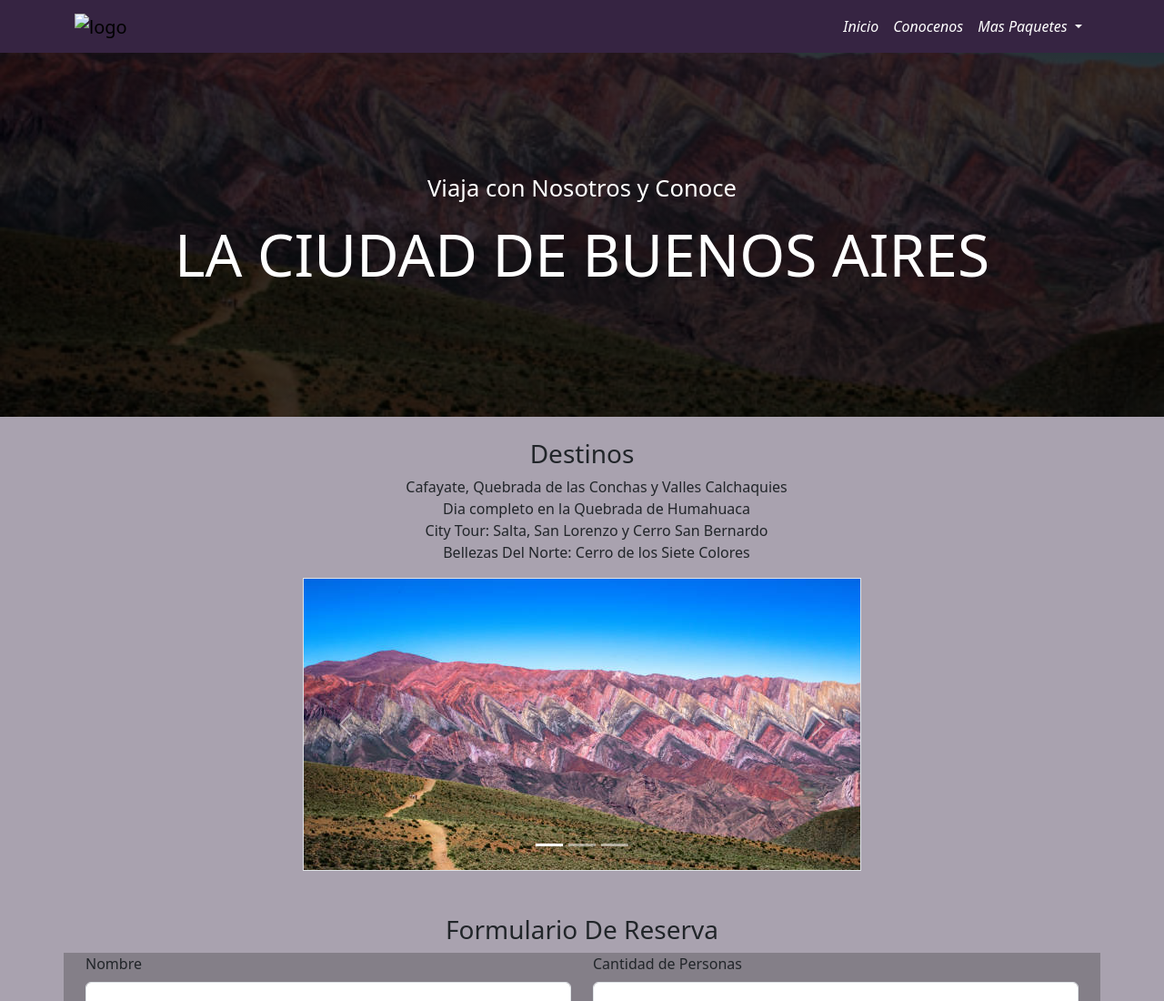
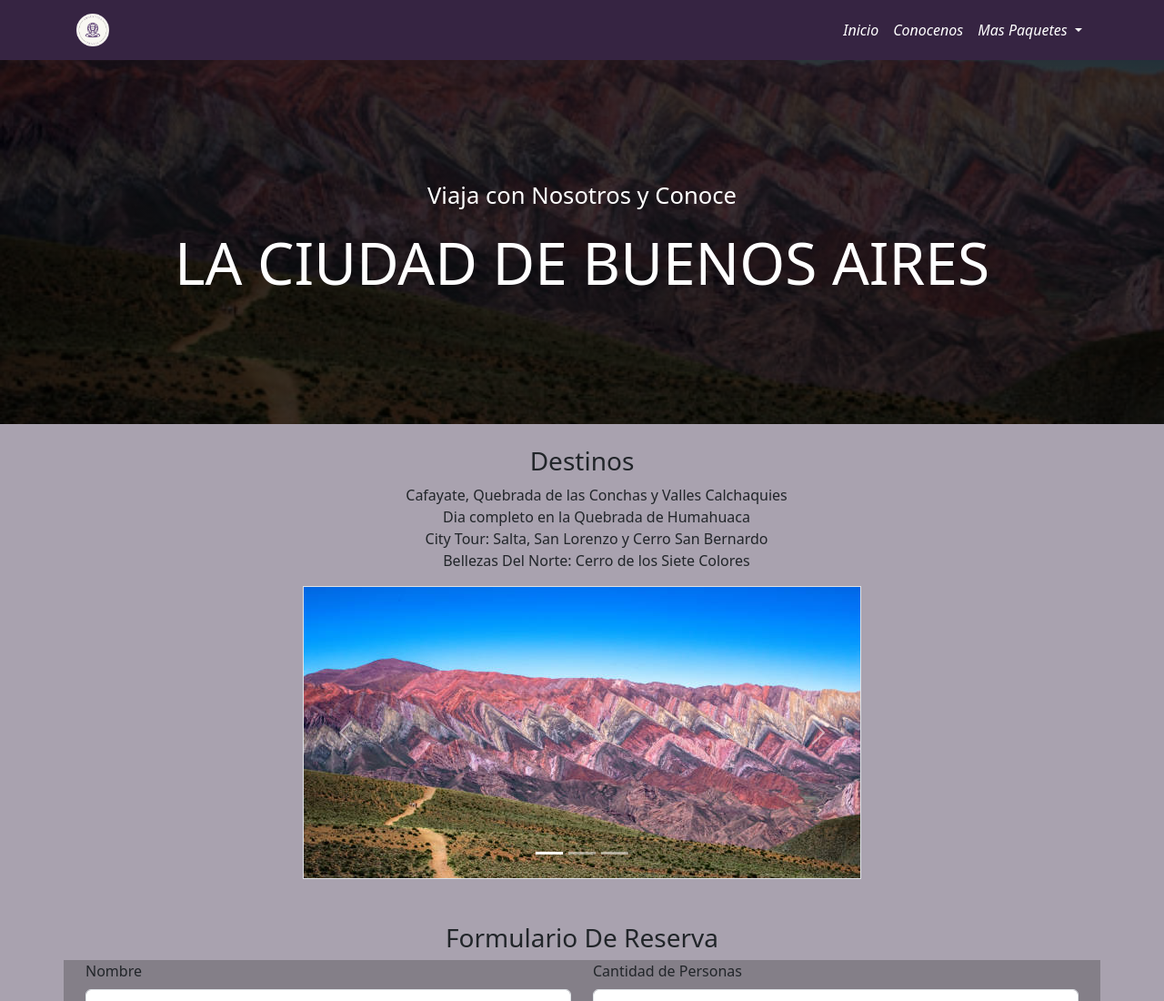
Before and after one commit to loaescobar/proyecto, a website: page paquetes/citytour.html in a window 1280 px wide. Shown: the top 1100 px of the page at 91% size. Drawn offline with nearby package versions, Linux system fonts and the light colour scheme.

Commit message:
arreglo del ruteado de los logos de la pagina

```diff
--- a/paquetes/citytour.html
+++ b/paquetes/citytour.html
@@ -14,7 +14,7 @@
     <header>
         <nav class="navbar navbar-expand-lg color">
             <div class="container">
-                <a class="navbar-brand" href="../index.html"><img src="../img/logo.jpeg" alt="logo" width="40px"></a>
+                <a class="navbar-brand" href="../index.html"><img src="../img/logofinall.png" alt="logo" width="40px"></a>
               <button class="navbar-toggler" type="button" data-bs-toggle="collapse" data-bs-target="#navbarSupportedContent" aria-controls="navbarSupportedContent" aria-expanded="false" aria-label="Toggle navigation">
                 <span class="navbar-toggler-icon"></span>
               </button>
```
Also changed, not shown: paquetes/cordoba.html (+1 -1 lines), paquetes/jujuy.html (+1 -1 lines), paquetes/mendoza.html (+1 -1 lines), paquetes/rosedal.html (+1 -1 lines), paquetes/salta.html (+1 -1 lines), paquetes/santacruz.html (+1 -1 lines), paquetes/tierradelfuego.html (+1 -1 lines), paquetes/tigre.html (+1 -1 lines).
